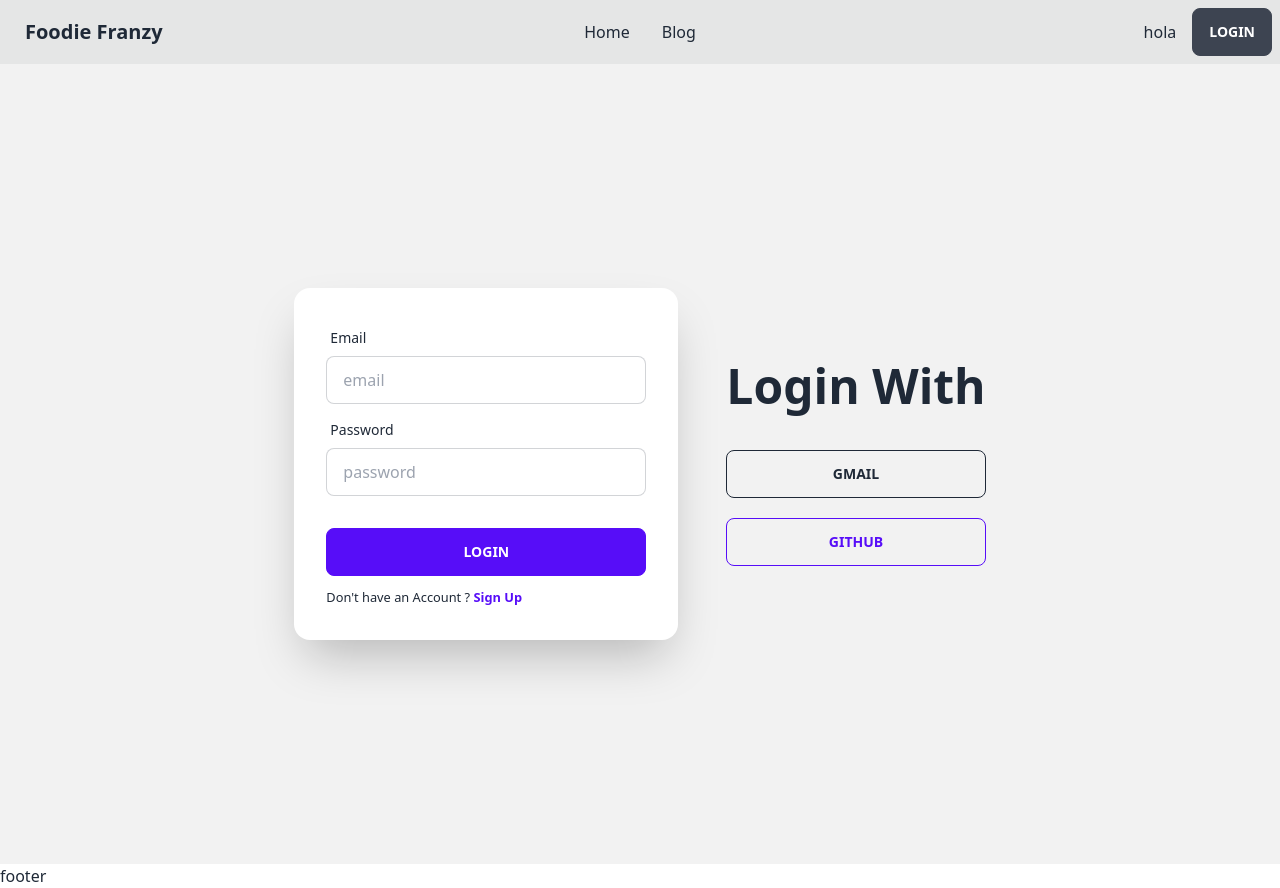
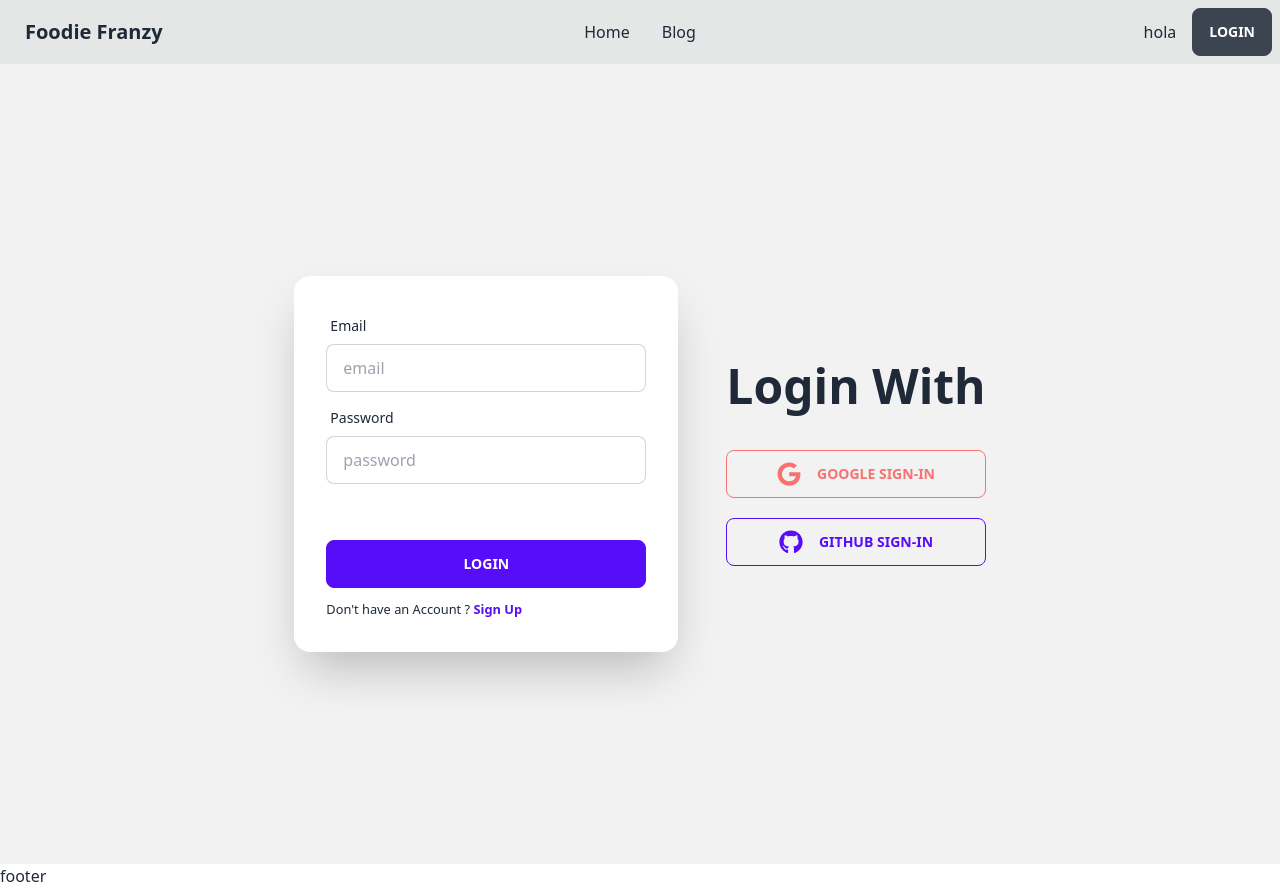
Before and after one commit to Arzenaakter/Foodie-Franzy-Client-site, a React (Vite) app: page /login in a window 1280 px wide. Built offline with nearby package versions, Linux system fonts and the light colour scheme.

Commit message:
login with google and email,password working

```diff
--- a/package.json
+++ b/package.json
@@ -16,6 +16,7 @@
     "match-sorter": "^6.3.1",
     "react": "^18.2.0",
     "react-dom": "^18.2.0",
+    "react-icons": "^4.8.0",
     "react-router-dom": "^6.11.0",
     "react-toastify": "^9.1.2",
     "sort-by": "^0.0.2"
--- a/src/AuthProvider/AuthProvider.jsx
+++ b/src/AuthProvider/AuthProvider.jsx
@@ -1,25 +1,40 @@
-import React, { createContext } from 'react';
+import React, { useState, createContext } from 'react';
+
 import app from '../firebase/firebase.config';
-import { createUserWithEmailAndPassword, getAuth } from "firebase/auth";
+import { createUserWithEmailAndPassword, getAuth, GoogleAuthProvider, signInWithEmailAndPassword, signInWithPopup } from "firebase/auth";
 
 export const AuthContext = createContext(null)
 
 const auth = getAuth(app)
+const provider = new GoogleAuthProvider();
 
 
 const AuthProvider = ({children}) => {
-    const user = {name:'arzena'}
+
+
+ const [user, setUser] = useState([])
 
     // signUp
     const SignUp = (email,password)=>{
        return createUserWithEmailAndPassword(auth,email,password)
     }
 
+    // login
+    const LogIn = (email,password)=>{
+        return signInWithEmailAndPassword(auth,email,password)
+    }
 
+    //Google sign in
+
+    const GoogleSignIn = ()=>{
+        return signInWithPopup(auth,provider)
+    }
 
     const authInfo ={
         user,
         SignUp,
+        LogIn,
+        GoogleSignIn,
     }
 
 
--- a/src/Pages/Login/Login.jsx
+++ b/src/Pages/Login/Login.jsx
@@ -1,9 +1,71 @@
-import React, { useContext } from "react";
+import React, { useState, useContext } from "react";
+
 import { Link } from "react-router-dom";
 import { AuthContext } from "../../AuthProvider/AuthProvider";
 
+import { toast } from 'react-toastify';
+import 'react-toastify/dist/ReactToastify.css';
+import { FaGithub, FaGoogle } from 'react-icons/fa';
+
+
+
+
+
+
 const Login = () => {
-  const {user} = useContext(AuthContext)
+  const {user,LogIn,GoogleSignIn} = useContext(AuthContext)
+
+ const [error, setError] = useState([])
+
+  const handleLogin = event =>{
+    event.preventDefault()
+
+    const form = event.target;
+    const email = form.email.value;
+    const password = form.password.value;
+    setError('')
+
+    LogIn(email,password)
+    .then(result =>{
+       const loggedUser =result.user;
+       console.log(loggedUser);
+       toast(" successfully LogIn",{position: "top-center",});
+      form.reset()
+
+
+    })
+    .catch(error=>{
+      setError(error.message)
+      console.log(error);
+    })
+
+
+  }
+
+
+  // google sign in
+
+  const handleGoogleSign = ()=>{
+    GoogleSignIn()
+    .then(result =>{
+       const googleUser = result.user;
+
+       toast(" successfully sign in with google",{position: "top-center",});
+       console.log(googleUser);
+    })
+    .catch(error=>{
+
+      console.log(error);
+    })
+
+  }
+
+
+  //  github sign in
+
+  const handleGithubSign =()=>{
+
+  }
 
 
 
@@ -18,30 +80,42 @@ const Login = () => {
        <h1 className="text-5xl font-bold inline-block mb-10 ">Login With</h1>
 
         <div className="form-control  gap-5">
-                 <button className="btn btn-outline">Gmail</button>
-                <button className="btn btn-outline btn-primary">Github</button>
+                 <button className="btn btn-outline btn-error" onClick={handleGoogleSign}> <FaGoogle className=" text-2xl mr-4"/><span>Google Sign-in</span></button>
+                <button className="btn btn-outline btn-primary"  onClick={handleGithubSign}><FaGithub className=" text-2xl mr-4"/><span>GitHub Sign-in</span></button>
         </div>
       </div>
       <div className="card flex-shrink-0 w-full max-w-sm shadow-2xl bg-base-100">
-        <div className="card-body">
+
+        <form className="card-body" onSubmit={handleLogin}>
+
           <div className="form-control">
             <label className="label">
               <span className="label-text">Email</span>
             </label>
-            <input type="text" placeholder="email" className="input input-bordered" />
+            <input type="email" name="email" placeholder="email" className="input input-bordered" required/>
           </div>
+
+
           <div className="form-control">
             <label className="label">
               <span className="label-text">Password</span>
             </label>
-            <input type="text" placeholder="password" className="input input-bordered" />
+            <input type="password" name="password" placeholder="password" className="input input-bordered" required />
 
           </div>
+
+          <label className="label">
+              <span className="text-red-500">{error}</span>
+            </label>
+
+
           <div className="form-control mt-6">
             <button className="btn btn-primary">Login</button>
           </div>
           <p><small>Don't have an Account ? <Link to='/signup' className="text-primary font-semibold">Sign Up</Link></small></p>
-        </div>
+        </form>
+
+
       </div>
     </div>
   </div>
--- a/src/Pages/Registration/Registration.jsx
+++ b/src/Pages/Registration/Registration.jsx
@@ -21,6 +21,9 @@ const Registration = () => {
    const email = form.email.value;
    const password = form.password.value;
    const confirm = form.confirm.value;
+
+
+   setError( '')
 
    console.log(name,photo,email,password,confirm);
 
@@ -48,6 +51,7 @@ const Registration = () => {
         })
         .catch(error =>{
             console.log(error);
+            setError(error.message)
         })
 
 
```
Also changed, not shown: 1 other file (tests, documents, lock files or other folders).
